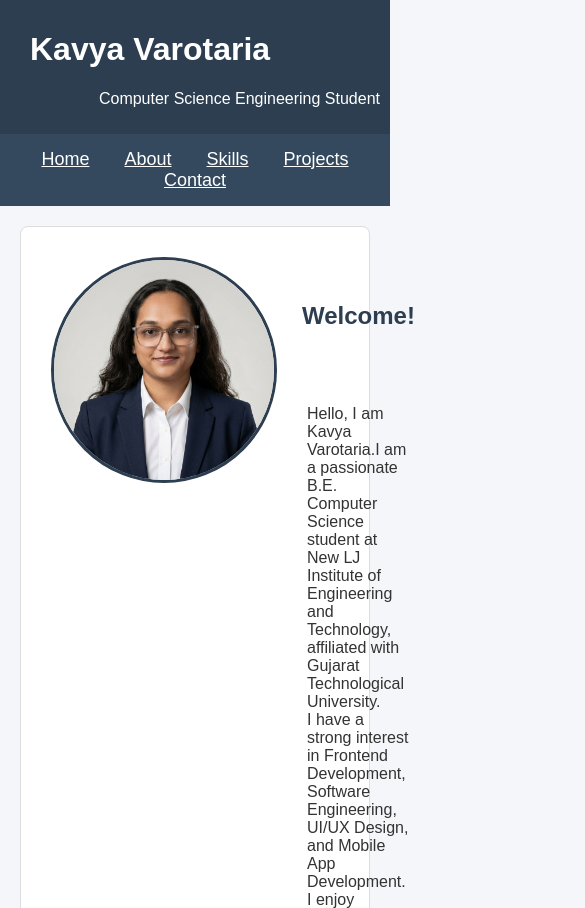
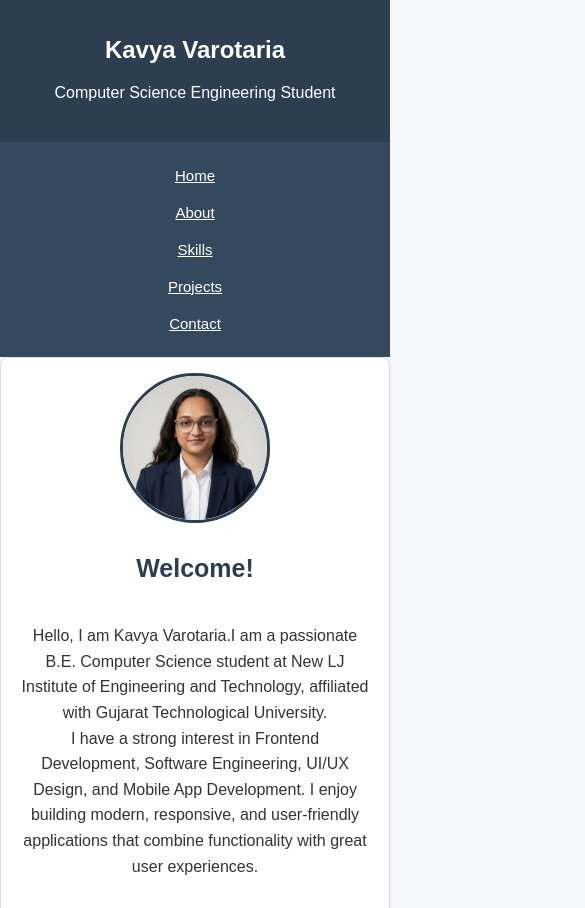
Before and after one commit to kavya-varotaria-29/Kavya-Portfolio, a plain HTML site: page index.html in a window 390 px wide. Shown: the top 908 px of the page, 585 px wide, since content can reach past the window. Drawn offline with Linux system fonts and the light colour scheme.

Commit message:
Update styleportfolio.css

```diff
--- a/styleportfolio.css
+++ b/styleportfolio.css
@@ -160,3 +160,204 @@ footer {
     padding: 20px;
     margin-top: 20px;
 }
+
+
+
+/* ================= RESPONSIVE DESIGN ================= */
+
+/* Prevent horizontal scrolling */
+* {
+    box-sizing: border-box;
+}
+
+html {
+    scroll-behavior: smooth;
+}
+
+body {
+    margin: 0;
+    width: 100%;
+    overflow-x: hidden;
+}
+
+/* Make images responsive */
+img {
+    max-width: 100%;
+    height: auto;
+}
+
+/* Responsive tables */
+table {
+    width: 100%;
+    max-width: 100%;
+    border-collapse: collapse;
+}
+
+th,
+td {
+    padding: 10px;
+    word-wrap: break-word;
+}
+
+/* Responsive form elements */
+input,
+textarea,
+button {
+    max-width: 100%;
+}
+
+/* Tablets and mobile phones */
+@media screen and (max-width: 768px) {
+
+    header {
+        text-align: center;
+        padding: 20px 10px;
+    }
+
+    header h1 {
+        margin-left: 0 !important;
+        font-size: 28px;
+    }
+
+    header p {
+        text-align: center !important;
+        font-size: 16px;
+    }
+
+    nav ul {
+        display: flex;
+        flex-direction: column;
+        align-items: center;
+        padding: 0;
+        margin: 0;
+    }
+
+    nav ul li {
+        display: block;
+        margin: 8px 0;
+    }
+
+    section {
+        width: 100%;
+        padding: 20px 15px !important;
+        margin: 0;
+    }
+
+    /* Home section becomes vertical */
+    #home {
+        display: flex !important;
+        flex-direction: column !important;
+        align-items: center;
+        text-align: center;
+    }
+
+    #home h2 {
+        padding: 10px !important;
+        font-size: 25px;
+    }
+
+    #home p {
+        padding: 10px !important;
+        font-size: 16px;
+        line-height: 1.6;
+    }
+
+    .profile-img {
+        width: 180px;
+        max-width: 80%;
+        height: auto;
+    }
+
+    h1 {
+        font-size: 28px;
+    }
+
+    h2 {
+        font-size: 24px;
+    }
+
+    h3 {
+        font-size: 20px;
+    }
+
+    p {
+        font-size: 16px;
+        line-height: 1.6;
+        overflow-wrap: break-word;
+    }
+
+    /* Make tables scrollable on small screens */
+    #about {
+        overflow-x: auto;
+    }
+
+    table {
+        min-width: 600px;
+        font-size: 14px;
+    }
+
+    .project-box {
+        width: 100%;
+        margin: 15px 0;
+        padding: 15px;
+    }
+
+    form {
+        width: 100%;
+    }
+
+    input,
+    textarea {
+        width: 100%;
+        padding: 10px;
+    }
+
+    button {
+        padding: 10px 20px;
+        font-size: 16px;
+    }
+
+    .contact-info {
+        width: 100%;
+        padding: 15px;
+        overflow-wrap: break-word;
+    }
+
+    footer {
+        text-align: center;
+        padding: 20px 10px;
+        font-size: 14px;
+    }
+}
+
+/* Small mobile phones */
+@media screen and (max-width: 480px) {
+
+    header h1 {
+        font-size: 24px;
+    }
+
+    h2 {
+        font-size: 21px;
+    }
+
+    h3 {
+        font-size: 18px;
+    }
+
+    nav ul li a {
+        font-size: 15px;
+    }
+
+    .profile-img {
+        width: 150px;
+    }
+
+    section {
+        padding: 15px 10px !important;
+    }
+
+    p {
+        font-size: 15px;
+    }
+}
```
